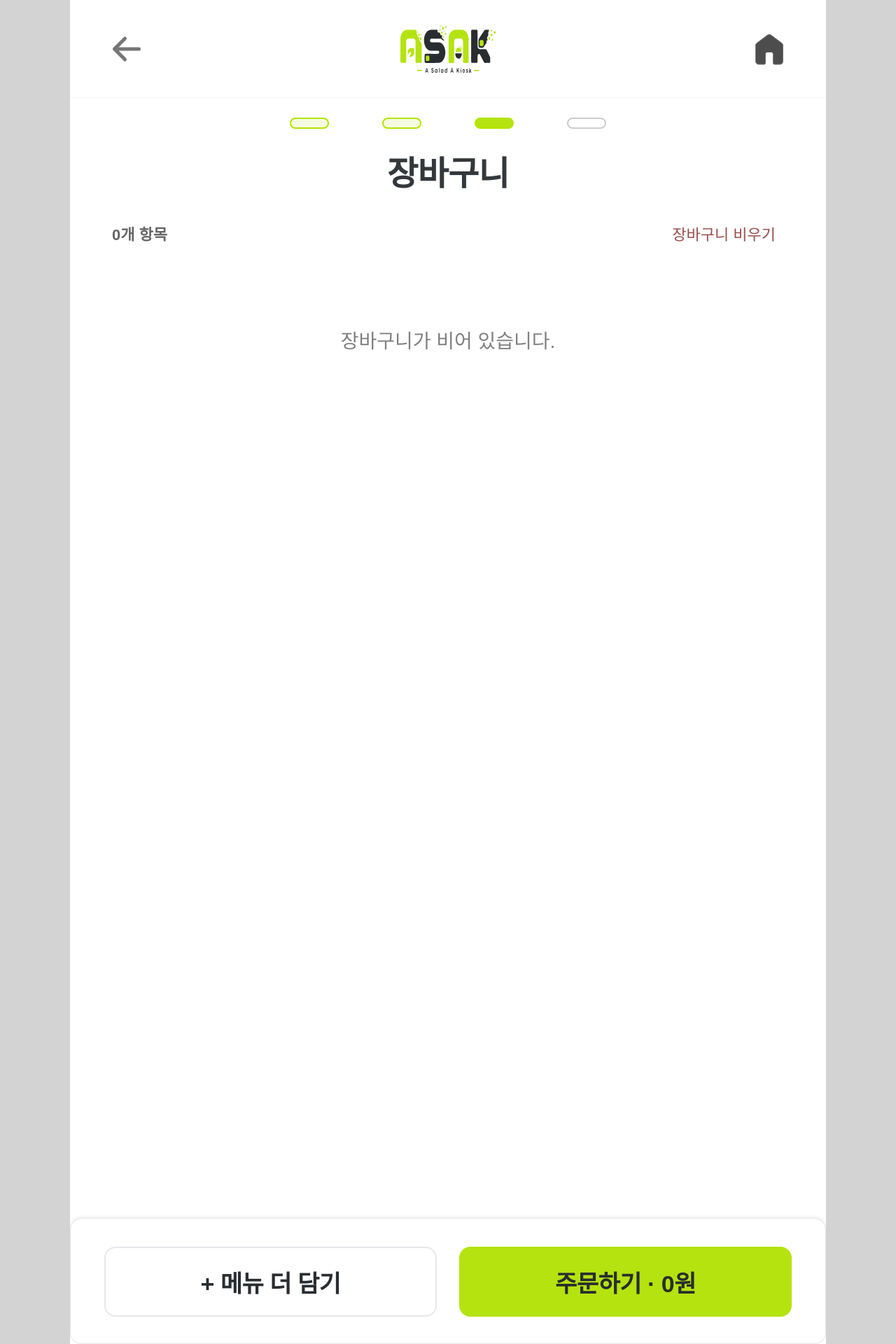
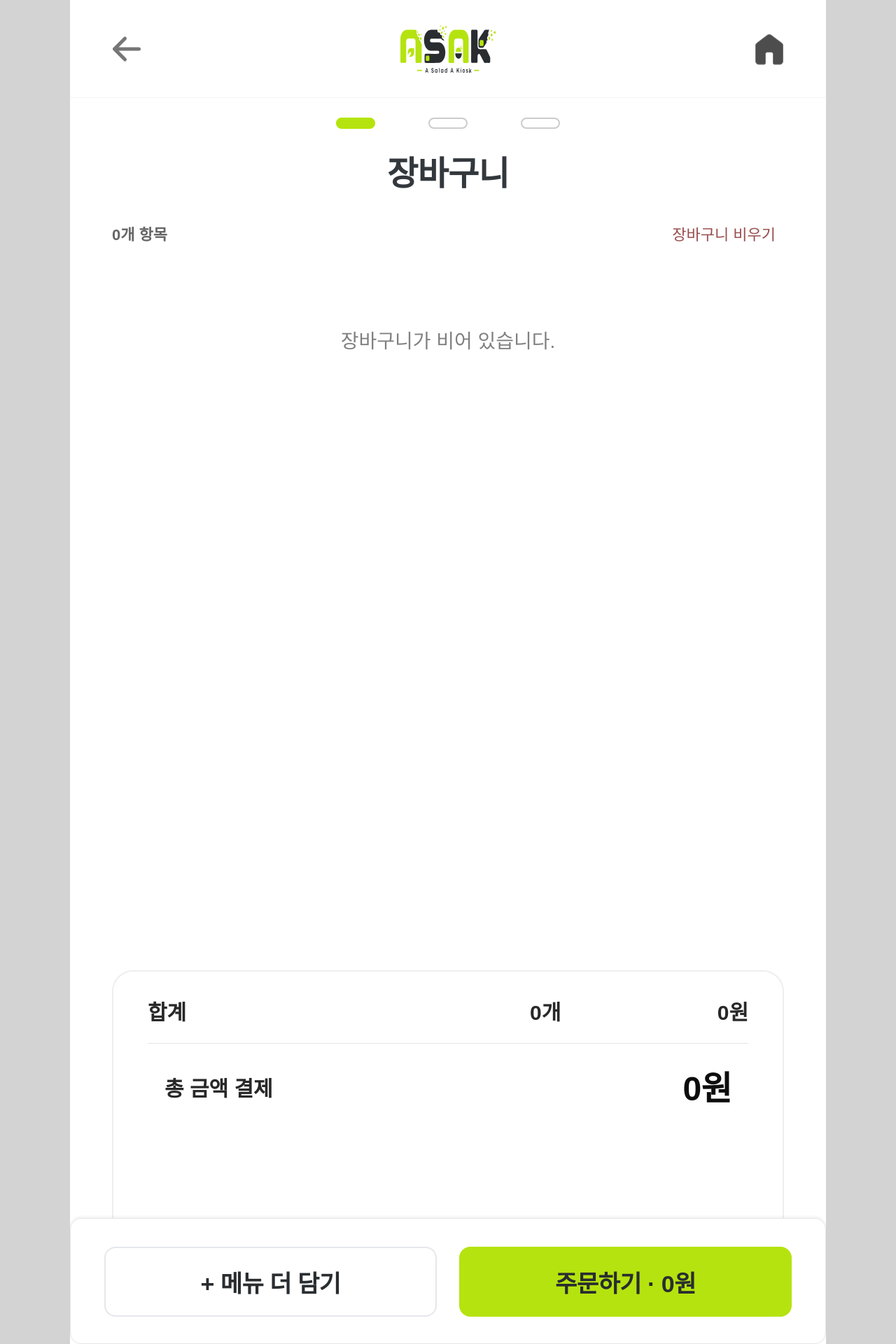
Before and after one commit to hagenie128/ASAK-Kiosk, a React (Vite) app: page /cart in a window 1280 px wide. Shown: the whole page at 70% size. Built offline with nearby package versions, Linux system fonts and the light colour scheme.

Commit message:
fix : 합산 하단 금액창 하단 고정으로 레이아웃 수정, 상단 페이지 스텝퍼 갯수 및 스타일 수정

```diff
--- a/src/pages/kiosk/CartPage.jsx
+++ b/src/pages/kiosk/CartPage.jsx
@@ -76,9 +76,8 @@ export default function CartPage() {
 
       <main className="cart-page__content">
         <div className="kiosk-step-indicator" aria-label="주문 3단계 중 장바구니">
-          <span className="is-done" />
-          <span className="is-done" />
           <span className="is-current" />
+          <span />
           <span />
         </div>
 
@@ -112,6 +111,11 @@ export default function CartPage() {
               ))}
             </ul>
 
+          </>
+        )}
+      </main>
+
+      {/* 합산 하단 금액창 */}
       <section className="cart-page__summary">
         <div className="cart-page__summary-row">
           <span>합계</span>
@@ -125,9 +129,6 @@ export default function CartPage() {
           <strong>{formatCurrency(totalPrice)}</strong>
         </div>
       </section>
-          </>
-        )}
-      </main>
 
       <footer className="cart-page__footer">
         <button type="button" onClick={() => navigate("/menu")}>
--- a/src/pages/kiosk/MenuDetailPage.jsx
+++ b/src/pages/kiosk/MenuDetailPage.jsx
@@ -165,7 +165,7 @@ export default function MenuDetailPage() {
           />
         ))}
 
-        <AllergenAccordion allergens={menuDetail.allergens ?? []} />
+        {/* <AllergenAccordion allergens={menuDetail.allergens ?? []} /> */}
       </main>
 
       <MenuDetailFooter
--- a/src/styles/kiosk/cart.css
+++ b/src/styles/kiosk/cart.css
@@ -312,6 +312,7 @@
   border-radius: 30px 30px 0 0;
   background: #fff;
   box-sizing: border-box;
+  margin: auto;
 }
 
 .cart-page__summary-row {
```
Lines whose indentation alone changed are shown as unchanged.
